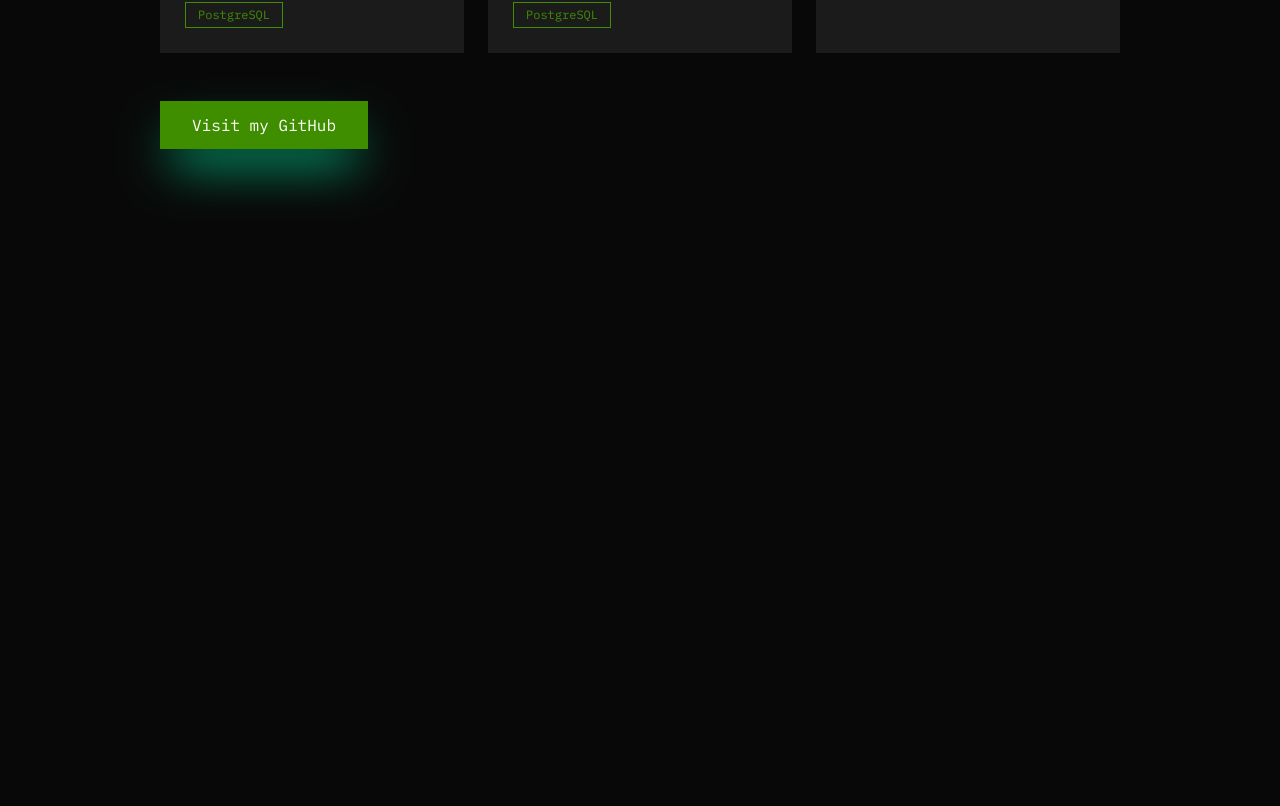
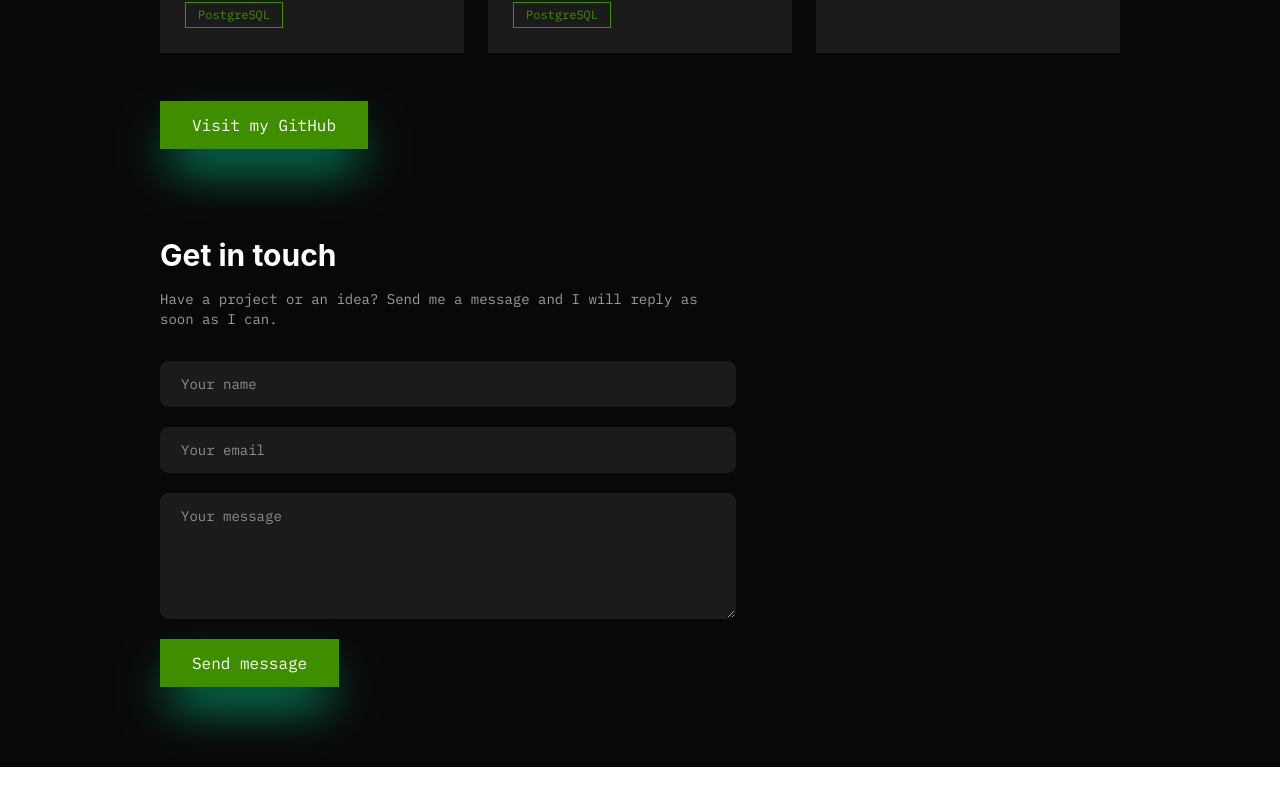
Before and after one commit to Yvan-23/ivanportifolio, a React (Vite) app: page / in a window 1280 px wide. Shown: the part 1246-2052 px from the top of the page. After the commit the page ends 2013 px from the top, so only its background shows below. Built offline with nearby package versions, Linux system fonts and the light colour scheme.

Commit message:
src folder added

```diff
--- a/src/App.jsx
+++ b/src/App.jsx
@@ -3,6 +3,7 @@ import Navbar from './components/navbar'
 import Home from './pages/Home'
 import About from './pages/About'
 import Projects from './pages/Projects'
+import Contact from './pages/Contact'
 
 
 function App() {
@@ -13,9 +14,7 @@ function App() {
     <Home/>
     <About/>
     <Projects/>
-    <div id='projects' className='bg-[#080808] text-white px-40 py-20 min-h-screen'>
-
-    </div>
+    <Contact/>
     </>
   )
 }
--- a/src/components/navbar.jsx
+++ b/src/components/navbar.jsx
@@ -8,7 +8,7 @@ const Navbar = () => {
             <li><a href="#home" className='hover:text-white'>Home</a></li>
             <li><a href="#about" className=' hover:text-white'>About</a></li>
             <li><a href="#projects" className=' hover:text-white'>Project</a></li>
-            <li><a href="#Get in touch" className=' hover:text-white'>Get in touch</a></li>
+            <li><a href="#Contact" className=' hover:text-white'>Contant</a></li>
         </ul>
 
     </div>
--- /dev/null
+++ b/src/pages/Contact.jsx
@@ -0,0 +1,92 @@
+import React, { useState } from 'react'
+
+const Contact = () => {
+  const [name, setName] = useState('')
+  const [email, setEmail] = useState('')
+  const [message, setMessage] = useState('')
+  const [status, setStatus] = useState('')
+
+  const handleSubmit = async (e) => {
+    e.preventDefault()
+    setStatus('sending')
+
+    try {
+      const response = await fetch('https://formspree.io/f/xaeoyqrb', {
+        method: 'POST',
+        headers: {
+          'Content-Type': 'application/json',
+          Accept: 'application/json',
+        },
+        body: JSON.stringify({ name, email, message }),
+      })
+
+      if (response.ok) {
+        setStatus('success')
+        setName('')
+        setEmail('')
+        setMessage('')
+      } else {
+        setStatus('error')
+      }
+    } catch (error) {
+      setStatus('error')
+    }
+  }
+
+  return (
+    <div id='Contact' className='bg-[#080808] text-white w-full px-6 md:px-40 pt-2 pb-20 scroll-mt-16'>
+      <p className='font-bold text-2xl md:text-3xl pb-4'>
+        Get in <span className='text-white'>touch</span>
+      </p>
+      <p className='text-[#9C9C9C] text-sm ibm-mono pb-8 max-w-xl'>
+        Have a project or an idea? Send me a message and I will reply as soon as I can.
+      </p>
+
+      <form onSubmit={handleSubmit} className='flex flex-col gap-5 max-w-xl'>
+        <input
+          type='text'
+          placeholder='Your name'
+          value={name}
+          onChange={(e) => setName(e.target.value)}
+          required
+          className='bg-[#1B1B1B] border border-[#1B1B1B] focus:border-[#3F8E00] outline-none text-white text-sm ibm-mono px-5 py-3 rounded-lg'
+        />
+
+        <input
+          type='email'
+          placeholder='Your email'
+          value={email}
+          onChange={(e) => setEmail(e.target.value)}
+          required
+          className='bg-[#1B1B1B] border border-[#1B1B1B] focus:border-[#3F8E00] outline-none text-white text-sm ibm-mono px-5 py-3 rounded-lg'
+        />
+
+        <textarea
+          placeholder='Your message'
+          rows='5'
+          value={message}
+          onChange={(e) => setMessage(e.target.value)}
+          required
+          className='bg-[#1B1B1B] border border-[#1B1B1B] focus:border-[#3F8E00] outline-none text-white text-sm ibm-mono px-5 py-3 rounded-lg'
+        />
+
+        <button
+          type='submit'
+          disabled={status === 'sending'}
+          className='bg-[#3F8E00] p-3 px-8 ibm-mono shadow-2xl shadow-emerald-400 self-start disabled:opacity-60'
+        >
+          {status === 'sending' ? 'Sending...' : 'Send message'}
+        </button>
+
+        {status === 'success' && (
+          <p className='text-[#3F8E00] text-sm ibm-mono'>Thank you! Your message was sent.</p>
+        )}
+        {status === 'error' && (
+          <p className='text-red-500 text-sm ibm-mono'>Something went wrong. Please try again.</p>
+        )}
+      </form>
+    </div>
+  )
+}
+
+export default Contact
```
